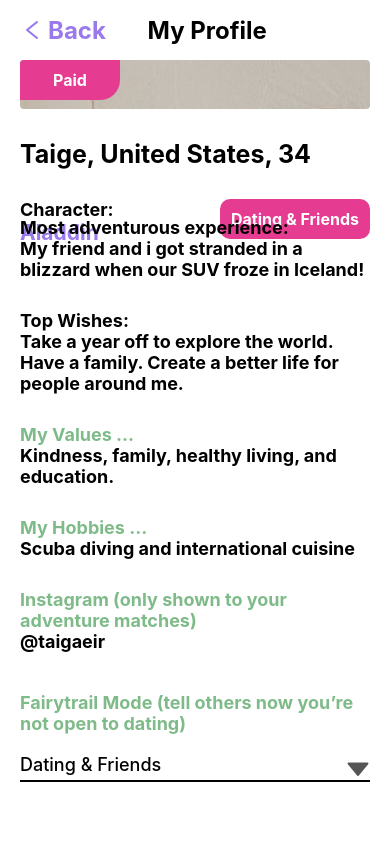
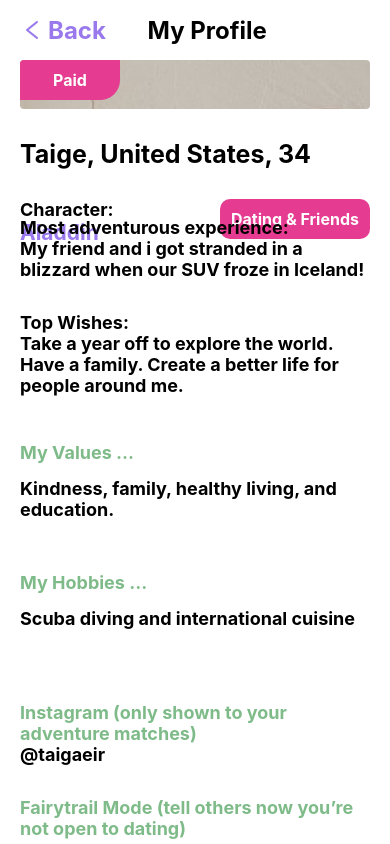
Before and after one commit to daltbunker/Fairytrail, a React Native app: screen / in a window 390 px wide. Built offline with nearby package versions, Linux system fonts and the light colour scheme.

Commit message:
fixed CardList spacing

```diff
--- a/components/About/AboutCard.js
+++ b/components/About/AboutCard.js
@@ -1,13 +1,21 @@
 import React from 'react';
 import {View, Text, StyleSheet} from 'react-native';
 
-const AboutCard = ({card}) => {
+const AboutCard = ({card, height, paddingBottom}) => {
   return (
-    <View style={styles.container}>
-      <Text style={{...styles.text, color: card[3]}}>{card[1]}</Text>
+    <View style={{...styles.container, height: height}}>
+      <Text
+        style={{...styles.text, color: card[3], paddingBottom: paddingBottom}}>
+        {card[1]}
+      </Text>
       <Text style={styles.text}>{card[2]}</Text>
     </View>
   );
+};
+
+AboutCard.defaultProps = {
+  height: 65,
+  paddingBottom: 0,
 };
 
 const styles = StyleSheet.create({
--- a/components/About/AboutCardList.js
+++ b/components/About/AboutCardList.js
@@ -1,22 +1,26 @@
 import React from 'react';
-import {View, StyleSheet, Text} from 'react-native';
+import {View, Text} from 'react-native';
 import AboutCard from './AboutCard';
 
 const AboutCardList = ({cards}) => {
-  const AboutCards = cards.map(card => {
+  const AboutCards = cards.map((card, i) => {
+    // Adjusted Sizing for Wishes card
+    if (i === 1) {
+      return <AboutCard card={card} key={card[0]} height={100} />;
+    }
+    // Adjusted Sizing for Values and Hobbies card
+    if (i > 1 && i < 4) {
+      return (
+        <AboutCard card={card} key={card[0]} height={100} paddingBottom={15} />
+      );
+    }
     return <AboutCard card={card} key={card[0]} />;
   });
   return (
-    <View style={styles.container}>
+    <View>
       <Text>{AboutCards}</Text>
     </View>
   );
 };
 
-const styles = StyleSheet.create({
-  container: {
-    marginBottom: 10,
-  },
-});
-
 export default AboutCardList;
```
